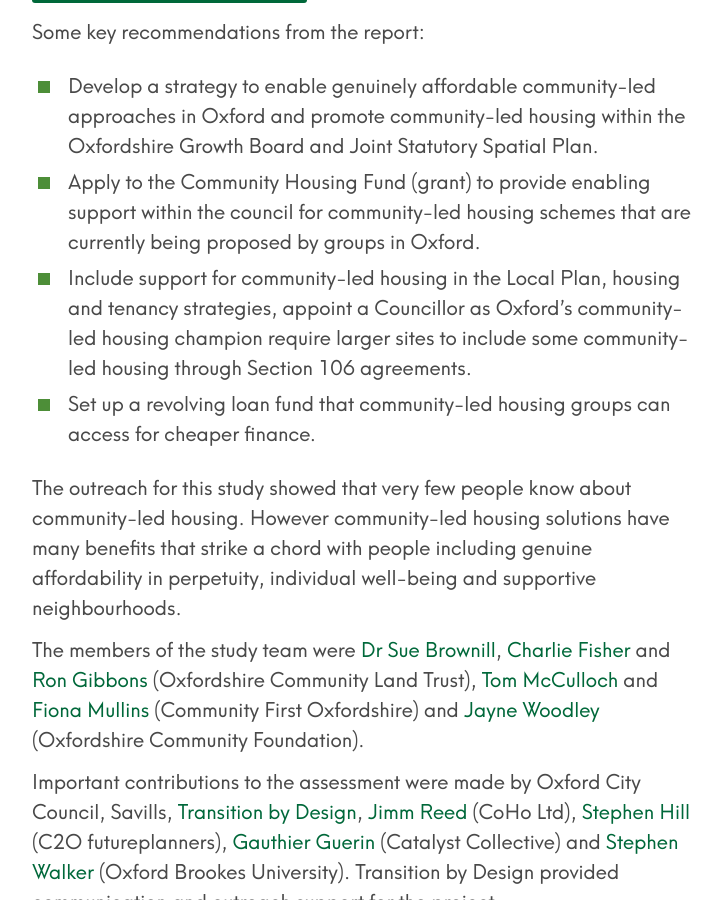
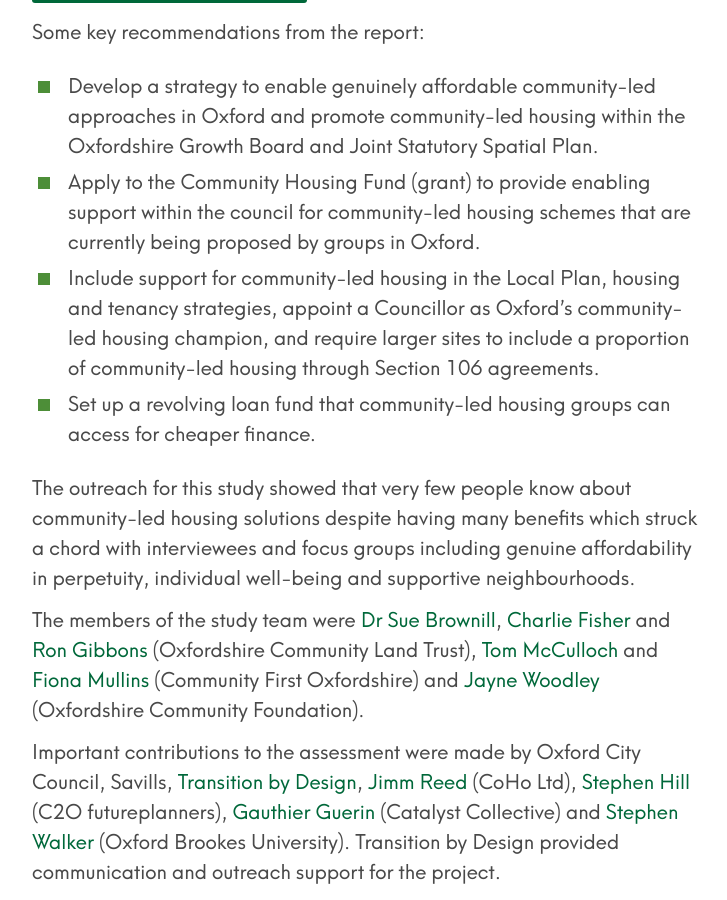
Before and after one commit to johnpuddephatt/oclt, a Jekyll site: the page built from _posts/2019-01-23-report2019.md, in a window 1280 px wide and 900 px high, scrolled down 1030 px. Shown: the whole window, without its empty margins (272-999 px from the left). Built offline with Jekyll 4.4.1, drawn with Linux system fonts in a browser that asks for light colours.

Commit message:
Update from Forestry.io - Updated 2019-01-23-report2019.md

```diff
--- a/_posts/2019-01-23-report2019.md
+++ b/_posts/2019-01-23-report2019.md
@@ -17,10 +17,10 @@ Some key recommendations from the report:
 
 * Develop a strategy to enable genuinely affordable community-led approaches in Oxford and promote community-led housing within the Oxfordshire Growth Board and Joint Statutory Spatial Plan.
 * Apply to the Community Housing Fund (grant) to provide enabling support within the council for community-led housing schemes that are currently being proposed by groups in Oxford.
-* Include support for community-led housing in the Local Plan, housing and tenancy strategies, appoint a Councillor as Oxford’s community-led housing champion require larger sites to include some community-led housing through Section 106 agreements.
+* Include support for community-led housing in the Local Plan, housing and tenancy strategies, appoint a Councillor as Oxford’s community-led housing champion, and require larger sites to include a proportion of community-led housing through Section 106 agreements.
 * Set up a revolving loan fund that community-led housing groups can access for cheaper finance.
 
-The outreach for this study showed that very few people know about community-led housing. However community-led housing solutions have many benefits that strike a chord with people including genuine affordability in perpetuity, individual well-being and supportive neighbourhoods.
+The outreach for this study showed that very few people know about community-led housing solutions despite having many benefits which struck a chord with interviewees and focus groups including genuine affordability in perpetuity, individual well-being and supportive neighbourhoods.
 
 The members of the study team were [Dr Sue Brownill](https://www.brookes.ac.uk/templates/pages/staff.aspx?uid=p0070247), [Charlie Fisher](https://twitter.com/Fisher_Charlie) and [Ron Gibbons](https://www.linkedin.com/in/ron-gibbons-6361a311/) (Oxfordshire Community Land Trust), [Tom McCulloch](https://www.linkedin.com/in/tom-mcculloch-090a9061/) and [Fiona Mullins](https://www.linkedin.com/in/fiona-mullins-82b91a39/) (Community First Oxfordshire) and [Jayne Woodley](https://www.linkedin.com/in/jaynewoodley/?originalSubdomain=uk) (Oxfordshire Community Foundation).
 
```
